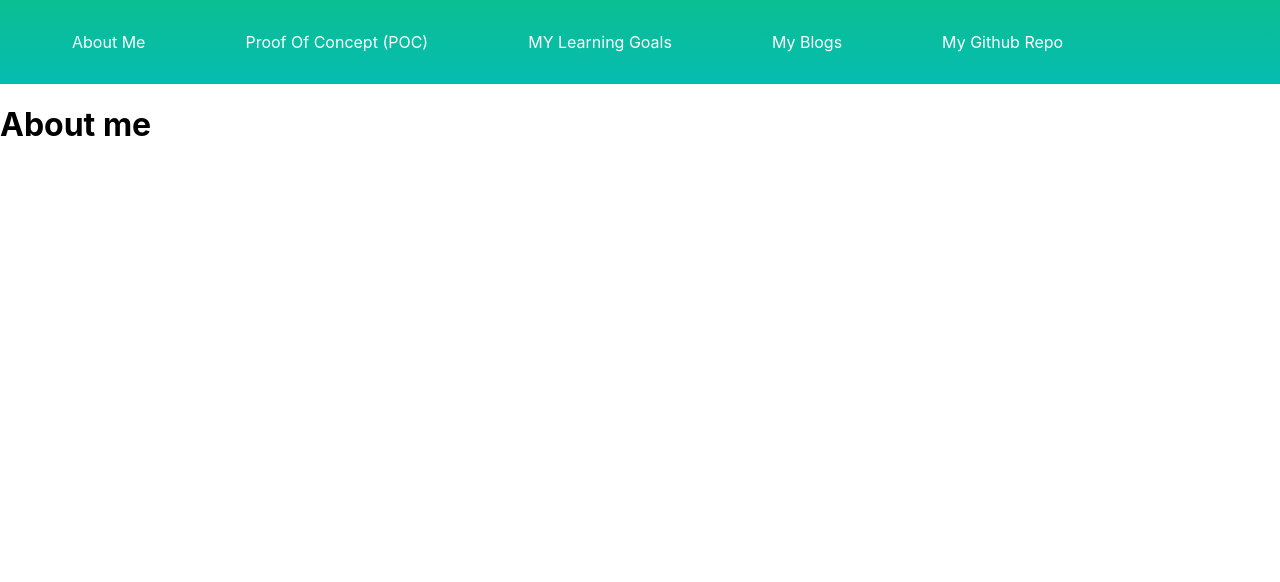
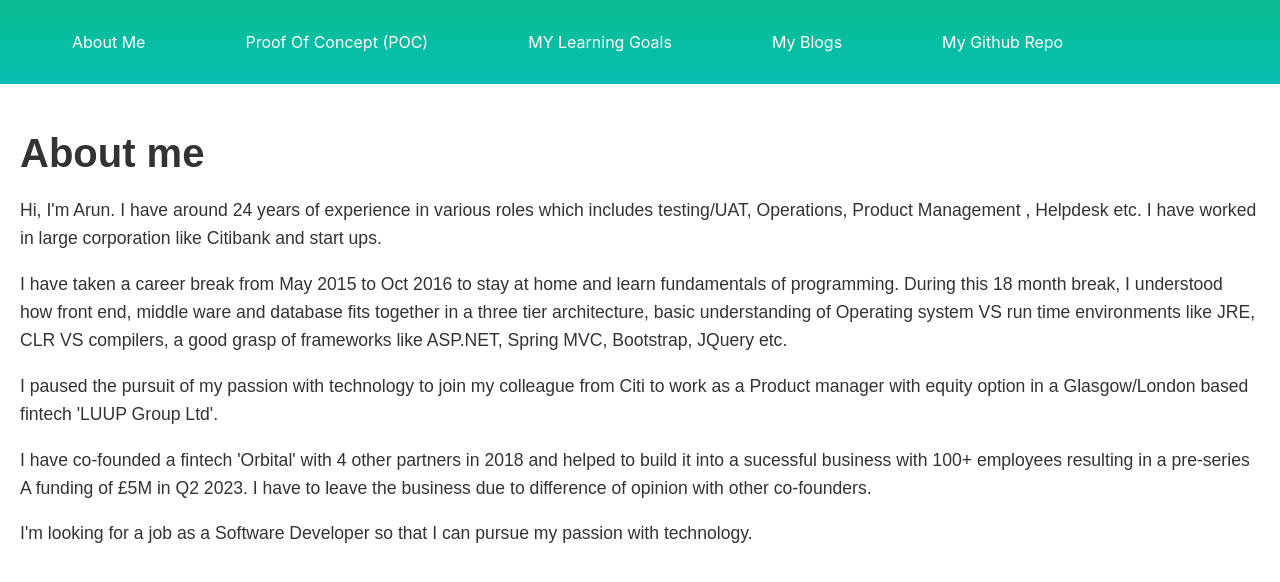
Before and after one commit to Prism-it-services/react-demo, a React (Create React App) app: page /about-me in a window 1280 px wide. Shown: the top 582 px of the page. Built offline with nearby package versions, Linux system fonts and the light colour scheme.

Commit message:
Changes to About me page

```diff
--- a/src/App.tsx
+++ b/src/App.tsx
@@ -17,6 +17,7 @@ function App() {
     <BrowserRouter>
     <Header></Header>
       <Routes>
+      <Route path="/" element = {<AboutMe></AboutMe>}></Route>
         <Route path="/about-me" element = {<AboutMe></AboutMe>}></Route>
         <Route path="/timelines-of-my-cv" element = {<TimelinesOfCV></TimelinesOfCV>}></Route>
         <Route path="/react-hook-form" element={<UserFormRoute />} />
--- a/src/components/AboutMe/AboutMe.tsx
+++ b/src/components/AboutMe/AboutMe.tsx
@@ -1,10 +1,27 @@
 import React from 'react';
-import {Event, TimelineProps, TimelineContainer, TimelineItem, TimelineContent, DateLabel} from './styles'
+import { Container, Header, Paragraph } from './styles'
 
 
 
 export const AboutMe  = () => {
   return (
-    <h1> About me</h1>
+
+    <Container>
+    <Header> About me</Header>
+    <Paragraph>Hi, I'm Arun. I have around 24 years of experience in various roles which includes testing/UAT, Operations, Product Management
+      , Helpdesk etc. I have worked in large corporation like Citibank and start ups. </Paragraph>
+     <Paragraph> I have taken a career break from May 2015 to Oct 2016 to stay at home and learn fundamentals of programming. During this 18 month break,
+      I understood how front end, middle ware and database fits together in a three tier architecture, basic understanding of
+      Operating system VS run time environments like JRE, CLR VS compilers, a good grasp of frameworks like ASP.NET, Spring MVC, Bootstrap, JQuery etc.
+      </Paragraph>
+     <Paragraph> I paused the pursuit of my passion with technology to join my colleague from Citi to work as a Product manager with equity option in a Glasgow/London based
+      fintech 'LUUP Group Ltd'.</Paragraph>
+     <Paragraph> I have co-founded a fintech 'Orbital' with 4 other partners in 2018 and helped to build it into a sucessful business with 100+ employees resulting in a
+      pre-series A funding of £5M in Q2 2023. I have to leave the business due to difference of opinion with other
+      co-founders.</Paragraph>
+      <Paragraph>I'm looking for a job as a Software Developer so that I can pursue my passion with technology.</Paragraph>
+
+
+      </Container>
   );
 };
--- a/src/components/AboutMe/styles.tsx
+++ b/src/components/AboutMe/styles.tsx
@@ -1,83 +1,19 @@
 import styled from 'styled-components';
 
-export interface Event {
-  date: string;
-  title: string;
-  description: string;
-}
-
-export interface TimelineProps {
-  events: Event[];
-}
-
-export const TimelineContainer = styled.div`
-  position: relative;
-  max-width: 1200px;
-  margin: 0 auto;
-  padding: 40px 0;
-  list-style: none;
-
-  &:before {
-    content: '';
-    position: absolute;
-    top: 0;
-    bottom: 0;
-    width: 4px;
-    background: #00BCD4;
-    left: 25%;
-    transform: translateX(-50%);
-  }
+export const Container = styled.div`
+  padding: 20px;
+  font-family: Arial, sans-serif;
 `;
 
-export const TimelineItem = styled.div`
-  position: relative;
-  margin: 20px 0;
-  width: 100%;
-  display: flex;
-  align-items: center;
-  justify-content: flex-start;
-
-  &:before {
-    content: '';
-    position: absolute;
-    width: 20px;
-    height: 20px;
-    background: #007bff;
-    border: 4px solid #FFF;
-    border-radius: 50%;
-    left: 25%;
-    transform: translateX(-50%);
-    z-index: 1;
-  }
+export const Header = styled.h1`
+  font-size: 2.5rem;
+  color: #333;
+  margin-bottom: 20px;
 `;
 
-export const DateLabel = styled.div`
-  width: 180px;
-  color: #FFF;
-  background: #00BCD4;
-  text-align: center;
-  line-height: 30px;
-  border-radius: 4px;
-  padding: 10px;
-  margin-right: 20px;
-  flex-shrink: 0;
+export const Paragraph = styled.p`
+  font-size: 1.1rem;
+  color: #333;
+  line-height: 1.6;
+  margin-bottom: 15px;
 `;
-
-export const TimelineContent = styled.div`
-  background: white;
-  padding: 20px;
-  border-radius: 6px;
-  box-shadow: 0 0 10px rgba(0, 0, 0, 0.2);
-  flex-grow: 1;
-  margin-left: 170px;
-
-  h2 {
-    margin-top: 0;
-    color: #007bff;
-  }
-
-  p {
-    margin: 0;
-    color: #333;
-  }
-`;
```
